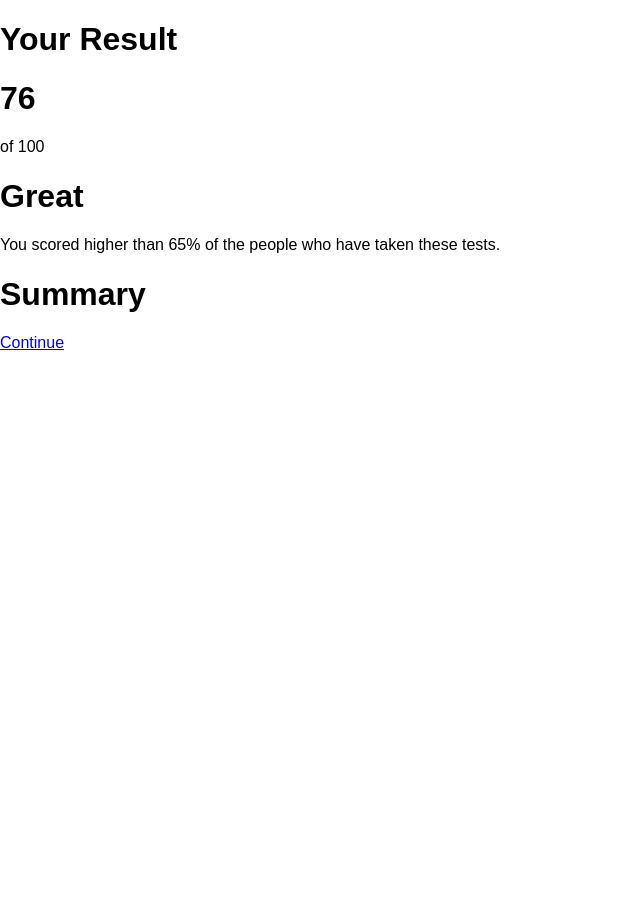
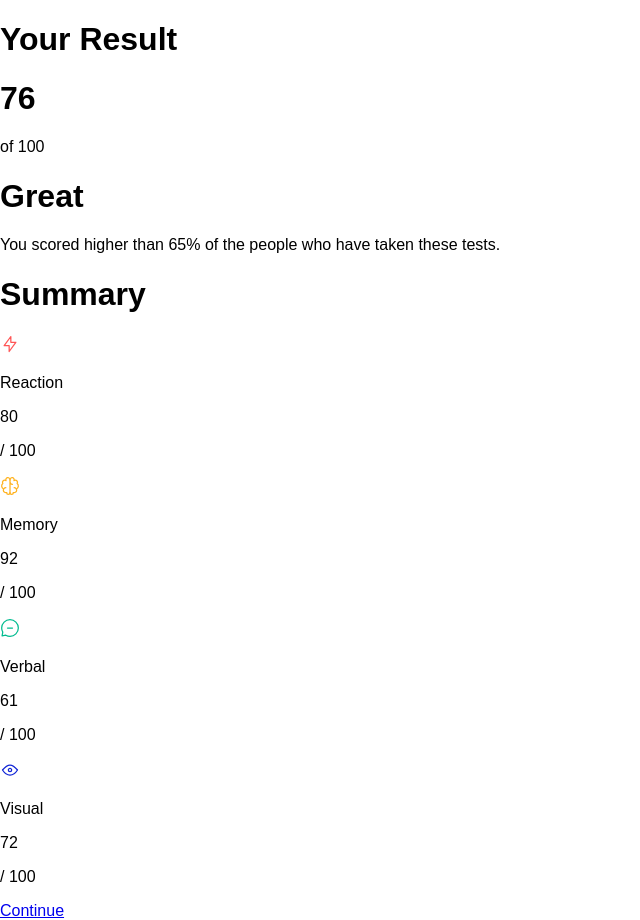
Before and after one commit to DuraBull/Results-Summary-Component-Challenge, a plain HTML site: page index.html in a window 1280 px wide. Shown: the whole page, without its empty margins (0-640 px from the left). Before the commit the page ends 800 px from the top, so only its background shows below. Drawn offline with Linux system fonts and the light colour scheme.

Commit message:
Update index.html

```diff
--- a/index.html
+++ b/index.html
@@ -27,24 +27,44 @@
           <h1 class="heading">Summary</h1>
           <div class="chart">
             <div class="reaction">
-              <span class="icon"></span>
-              <span class="category"></span>
-              <span class="score"></span>
+              <span class="icon"
+                ><img src="/assets/images/icon-reaction.svg" alt=""
+              /></span>
+              <span class="category"><p>Reaction</p></span>
+              <span class="score"
+                ><p>80</p>
+                <span class="hundred"><p>/ 100</p></span></span
+              >
             </div>
             <div class="memory">
-              <span class="icon"></span>
-              <span class="category"></span>
-              <span class="score"></span>
+              <span class="icon"
+                ><img src="/assets/images/icon-memory.svg" alt=""
+              /></span>
+              <span class="category"><p>Memory</p></span>
+              <span class="score"
+                ><p>92</p>
+                <span class="hundred"><p>/ 100</p></span></span
+              >
             </div>
             <div class="verbal">
-              <span class="icon"></span>
-              <span class="category"></span>
-              <span class="score"></span>
+              <span class="icon"
+                ><img src="/assets/images/icon-verbal.svg" alt=""
+              /></span>
+              <span class="category"><p>Verbal</p></span>
+              <span class="score"
+                ><p>61</p>
+                <span class="hundred"><p>/ 100</p></span></span
+              >
             </div>
             <div class="visual">
-              <span class="icon"></span>
-              <span class="category"></span>
-              <span class="score"></span>
+              <span class="icon"
+                ><img src="/assets/images/icon-visual.svg" alt=""
+              /></span>
+              <span class="category"><p>Visual</p></span>
+              <span class="score"
+                ><p>72</p>
+                <span class="hundred"><p>/ 100</p></span></span
+              >
             </div>
           </div>
           <a href="#" class="btn">Continue</a>
```
